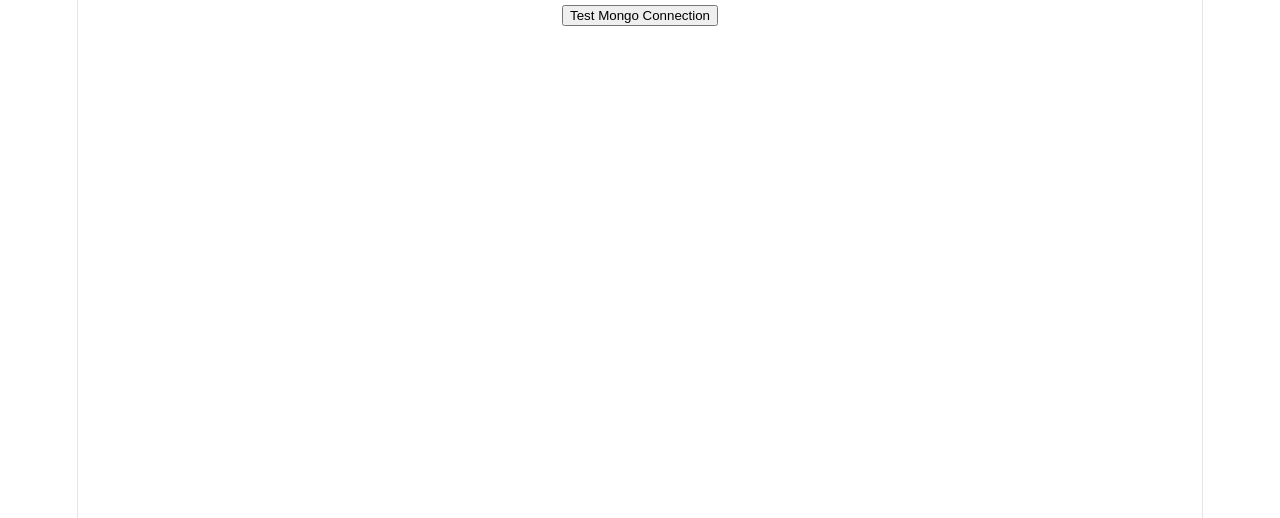
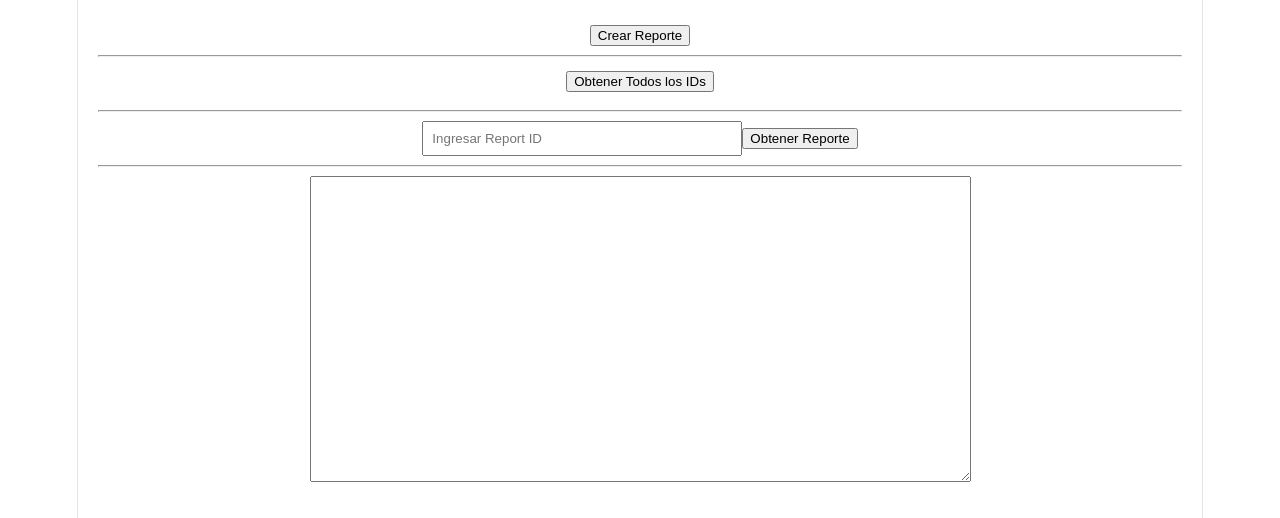
Before and after one commit to MdelgadoUADE/UADE-2026-ID2_TP, a Vue app in the folder frontend/: page / in a window 1280 px wide. Shown: the top 518 px of the page. Built offline with nearby package versions, Linux system fonts and the light colour scheme.

Commit message:
add test gets

```diff
--- a/frontend/src/App.vue
+++ b/frontend/src/App.vue
@@ -1,5 +1,13 @@
 <script setup>
-async function testMongoConnection() {
+import { ref } from 'vue';
+
+const reportResult = ref('');
+
+const reportIds = ref([]);
+
+const reportId = ref('');
+
+async function createReport() {
 
   const report = {
     user: {
@@ -43,23 +51,108 @@
 
     const data = await response.json();
 
-    console.log(data);
-
-    alert('Reporte insertado correctamente');
+    alert(`Reporte insertado con ID: ${data._id}`);
 
   } catch (error) {
 
     console.error(error);
 
-    alert('Error conectando con backend');
+    alert('Error insertando reporte');
+  }
+}
+
+async function getReport() {
+
+  if (!reportId.value) {
+
+    alert('Ingresá un ID');
+
+    return;
+  }
+
+  try {
+
+    const response = await fetch(
+      `http://localhost:3000/reports/${reportId.value}`
+    );
+
+    const data = await response.json();
+
+    reportResult.value = JSON.stringify(data, null, 2);
+
+  } catch (error) {
+
+    console.error(error);
+
+    alert('Error obteniendo reporte');
+  }
+}
+
+async function getAllReportIds() {
+
+  try {
+
+    const response = await fetch(
+      'http://localhost:3000/reports'
+    );
+
+    const data = await response.json();
+
+    reportIds.value = data.map(report => report._id);
+
+  } catch (error) {
+
+    console.error(error);
+
+    alert('Error obteniendo IDs');
   }
 }
 </script>
 
 <template>
-  <div>
-    <button @click="testMongoConnection">
-      Test Mongo Connection
+  <div style="padding: 20px;">
+
+    <button @click="createReport">
+      Crear Reporte
     </button>
+
+    <hr />
+
+    <button @click="getAllReportIds">
+      Obtener Todos los IDs
+    </button>
+
+    <ul>
+      <li
+        v-for="id in reportIds"
+        :key="id"
+      >
+        {{ id }}
+      </li>
+    </ul>
+
+    <hr />
+
+    <input
+      v-model="reportId"
+      type="text"
+      placeholder="Ingresar Report ID"
+      style="width: 300px; padding: 8px;"
+    />
+
+    <button @click="getReport">
+      Obtener Reporte
+    </button>
+
+    <hr />
+
+    <textarea
+      v-model="reportResult"
+      rows="20"
+      cols="80"
+      readonly
+      style="font-family: monospace;"
+    ></textarea>
+
   </div>
 </template>
```
Also changed, not shown: 1 other file (tests, documents, lock files or other folders).
